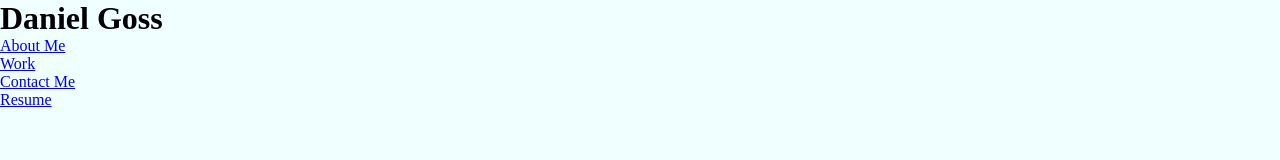
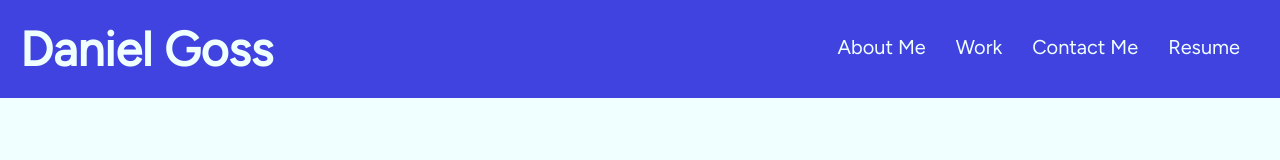
Before and after one commit to Danielgoss22/First-Portfolio, a plain HTML site: page index.html in a window 1280 px wide. Drawn offline with Linux system fonts and the light colour scheme.

Commit message:
updated html/css header

```diff
--- a/assets/style.CSS
+++ b/assets/style.CSS
@@ -1,5 +1,36 @@
 * {
-  background-color: azure;
+  box-sizing: border-box;
   padding: 0;
   margin: 0;
 }
+body {
+  background-color: azure;
+}
+.navigation {
+  padding: 20px;
+  font-family: "Figtree", sans-serif;
+  background-color: rgba(19, 19, 216, 0.795);
+  color: azure;
+}
+.navigation h1 {
+  display: inline-block;
+  font-size: 48px;
+}
+.navigation nav {
+  padding-top: 15px;
+  margin-right: 20px;
+  float: right;
+  font-family: "Figtree", sans-serif;
+  font-size: 20px;
+}
+.navigation nav ul {
+  list-style-type: none;
+}
+.navigation nav ul li {
+  display: inline-block;
+  margin-left: 25px;
+}
+a {
+  color: azure;
+  text-decoration: none;
+}
--- a/index.html
+++ b/index.html
@@ -4,9 +4,13 @@
     <meta charset="UTF-8" />
     <meta name="viewport" content="width=device-width, initial-scale=1.0" />
     <link rel="stylesheet" href="./assets/style.CSS" />
+    <link
+      href="https://fonts.googleapis.com/css2?family=Figtree&family=Open+Sans&family=Satisfy&display=swap"
+      rel="stylesheet"
+    />
   </head>
   <body>
-    <header class="header">
+    <header class="navigation">
       <h1>Daniel Goss</h1>
       <nav>
         <ul>
```
